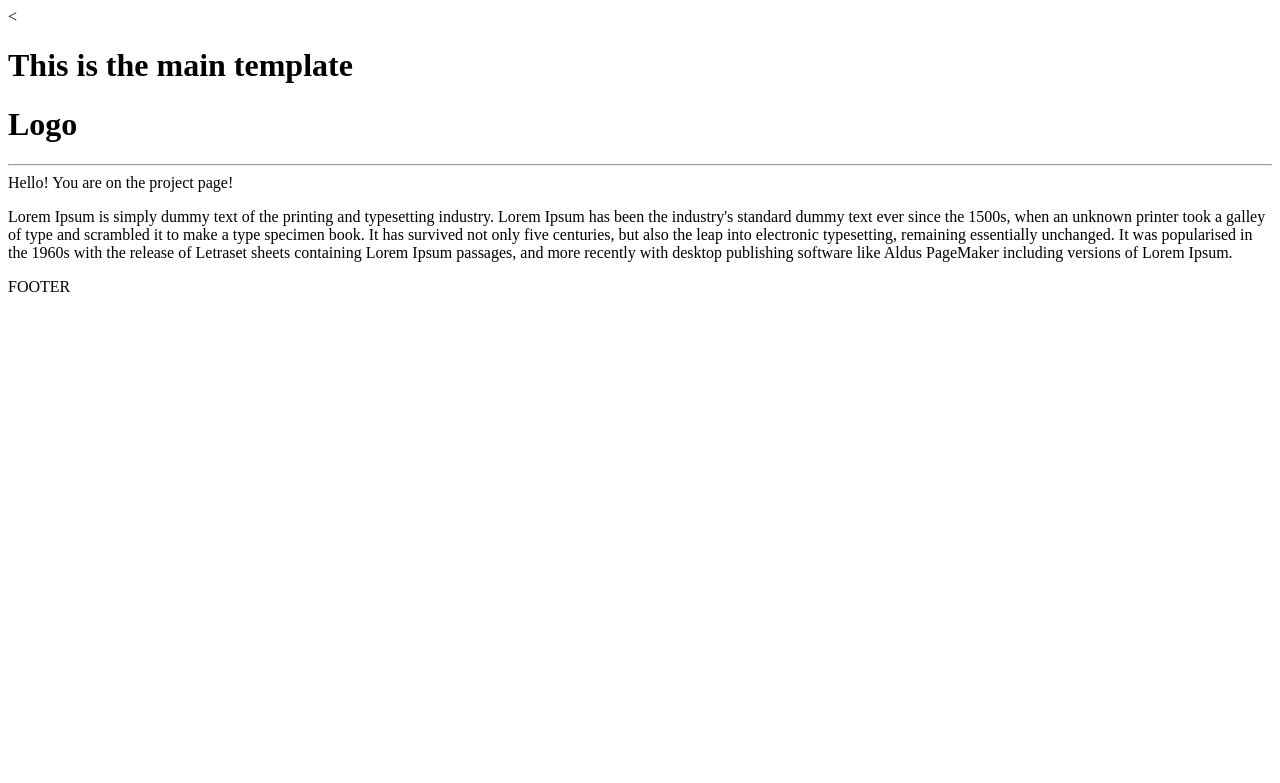
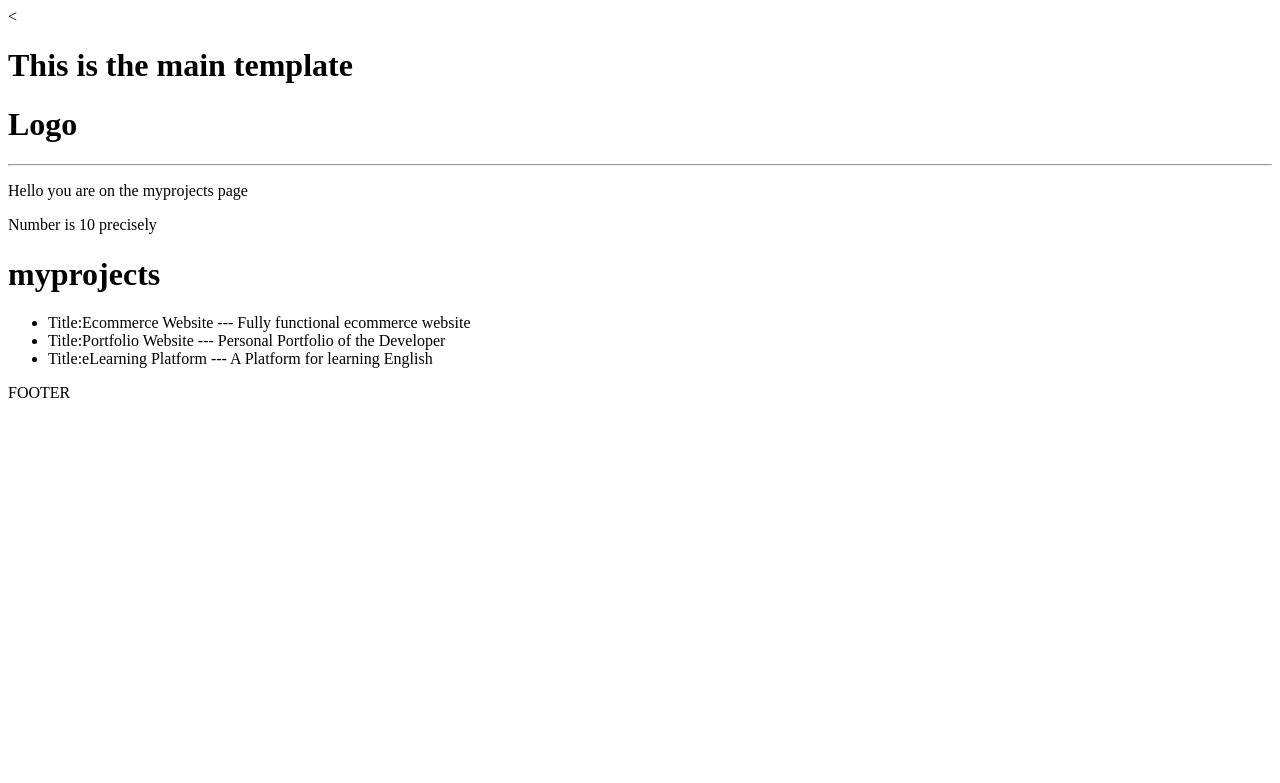
Before and after one commit to boiko88/linkedin-django, a Django app: page / in a window 1280 px wide. Shown: the top 783 px of the page. Run offline with Django 4.2, Linux system fonts and the light colour scheme.

Commit message:
working with dictionaries

```diff
--- a/myprojects/templates/projects/projects.html
+++ b/myprojects/templates/projects/projects.html
@@ -1,22 +1,28 @@
 {% extends 'main.html'%}
 
-<h1>Some Projects</h1>
-
-
+<h1>Some of my Projects</h1>
 
 {% block content %}
 
-{{message}}
+<p>Hello you are on the {{page}} page</p>
 
-<p>
-  Lorem Ipsum is simply dummy text of the printing and typesetting industry.
-  Lorem Ipsum has been the industry's standard dummy text ever since the 1500s,
-  when an unknown printer took a galley of type and scrambled it to make a type
-  specimen book. It has survived not only five centuries, but also the leap into
-  electronic typesetting, remaining essentially unchanged. It was popularised in
-  the 1960s with the release of Letraset sheets containing Lorem Ipsum passages,
-  and more recently with desktop publishing software like Aldus PageMaker
-  including versions of Lorem Ipsum.
-</p>
+
+{% if number > 10 %}
+<p>Number is greater than 10</p>
+
+{% elif number == 10 %}
+<p>Number is 10 precisely</p>
+
+{% else %}
+<p>Number is less than 10</p>
+{% endif %}
+
+<h1>myprojects</h1>
+
+<ul>
+  {% for myproject in myprojects %}
+  <li>Title:{{myproject.title}} --- {{myproject.description}}</li>
+  {% endfor %}
+</ul>
 
 {% endblock content %}
--- a/myprojects/views.py
+++ b/myprojects/views.py
@@ -1,9 +1,35 @@
 from django.shortcuts import render
 from django.http import HttpResponse
 
+projectsList = [
+    {
+     'id': '1',
+     'title': 'Ecommerce Website',
+     'description': 'Fully functional ecommerce website',
+
+    },
+    {
+     'id': '2',
+     'title': 'Portfolio Website',
+     'description': 'Personal Portfolio of the Developer',
+
+    },
+    {
+     'id': '3',
+     'title': 'eLearning Platform',
+     'description': 'A Platform for learning English',
+
+    },
+
+]
+
+
 def myprojects(request):
-    msg = 'Hello! You are on the project page!'
-    return render(request, 'projects/projects.html', {'message':msg})
+    page = 'myprojects'
+    number = 10
+    context = {'page': page, 'number': number, 'myprojects': projectsList}
+    return render(request, 'projects/projects.html', context)
+
 
 def myproject(request, pk):
     return render(request, 'projects/single-project.html')
```
